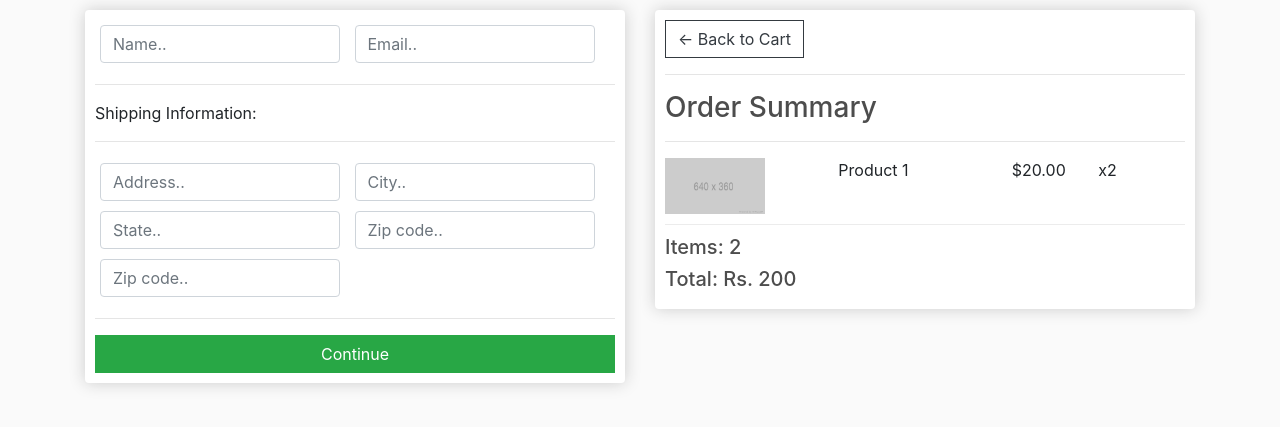
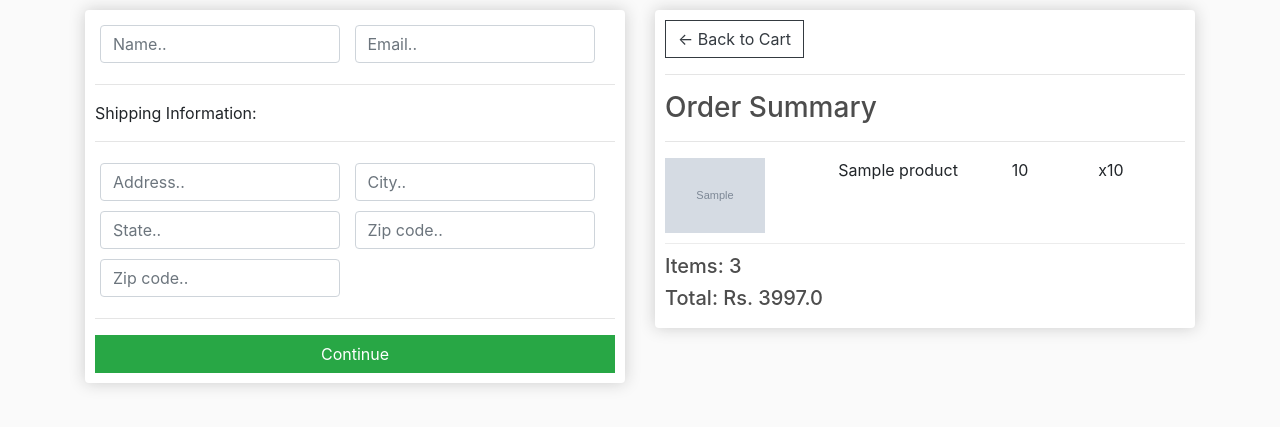
Before and after one commit to Ankush291/django-ecommerce, a Django app: template ecommerce/store/templates/store/checkout.html in a window 1280 px wide. Shown: the part 57-484 px from the top of the page. Run offline with Django 5.2, Linux system fonts and the light colour scheme; data comes from the database, SQL or seed files in the repository; tables that the repository leaves empty hold one stand-in row (values such as "Sample post"); the template is opened without the code that fills it: values that come from a table or form of the project are taken from there, most other values are stand-ins (such as "Sample title", 1, 10 or a date in 2020); grey boxes marked "Sample" are stand-in pictures; some libraries are stand-ins or nearby versions.

Commit message:
Modify checkout page, Order Summary

```diff
--- a/ecommerce/store/templates/store/checkout.html
+++ b/ecommerce/store/templates/store/checkout.html
@@ -52,15 +52,16 @@
                 <hr>
                 <h3>Order Summary</h3>
                 <hr>
+                {% for item in items %}
                 <div class="cart-row">
-					<div style="flex:2"><img class="row-image" src="{% static 'images/placeholder.png' %}"></div>
-					<div style="flex:2"><p>Product 1</p></div>
-					<div style="flex:1"><p>$20.00</p></div>
-					<div style="flex:1"><p>x2</p></div>
+					<div style="flex:2"><img class="row-image" src="{{item.product.imageURL}}"></div>
+					<div style="flex:2"><p>{{item.product.name}}</p></div>
+					<div style="flex:1"><p>{{item.product.price}}</p></div>
+					<div style="flex:1"><p>x{{item.quantity}}</p></div>
 				</div>
-                <h5>Items: 2</h5>
-                <h5>Total: Rs. 200</h5>
-
+                {% endfor %}
+                <h5>Items: {{order.get_cart_items}}</h5>
+                <h5>Total: Rs. {{order.get_cart_total}}</h5>
             </div>
         </div>
     </div>
```
Also changed, not shown: ecommerce/store/views.py (+8 -1 lines).
